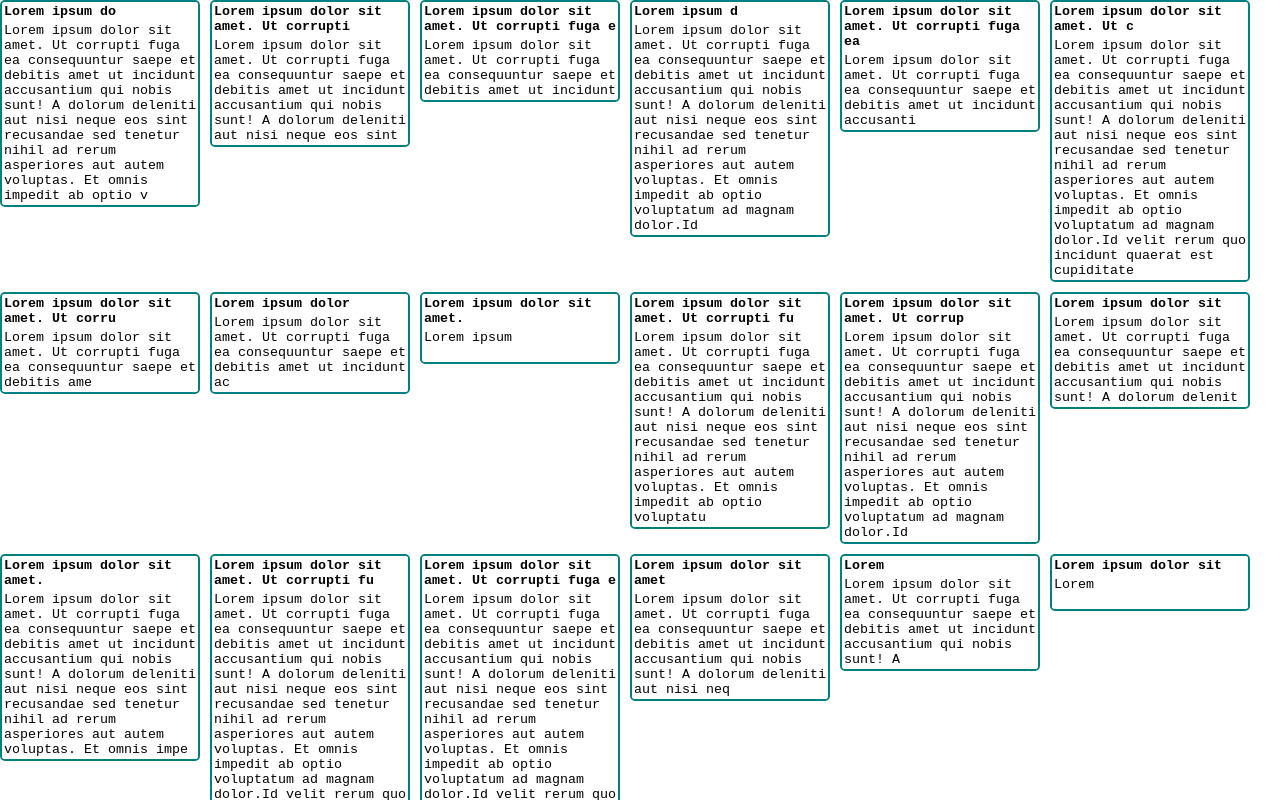
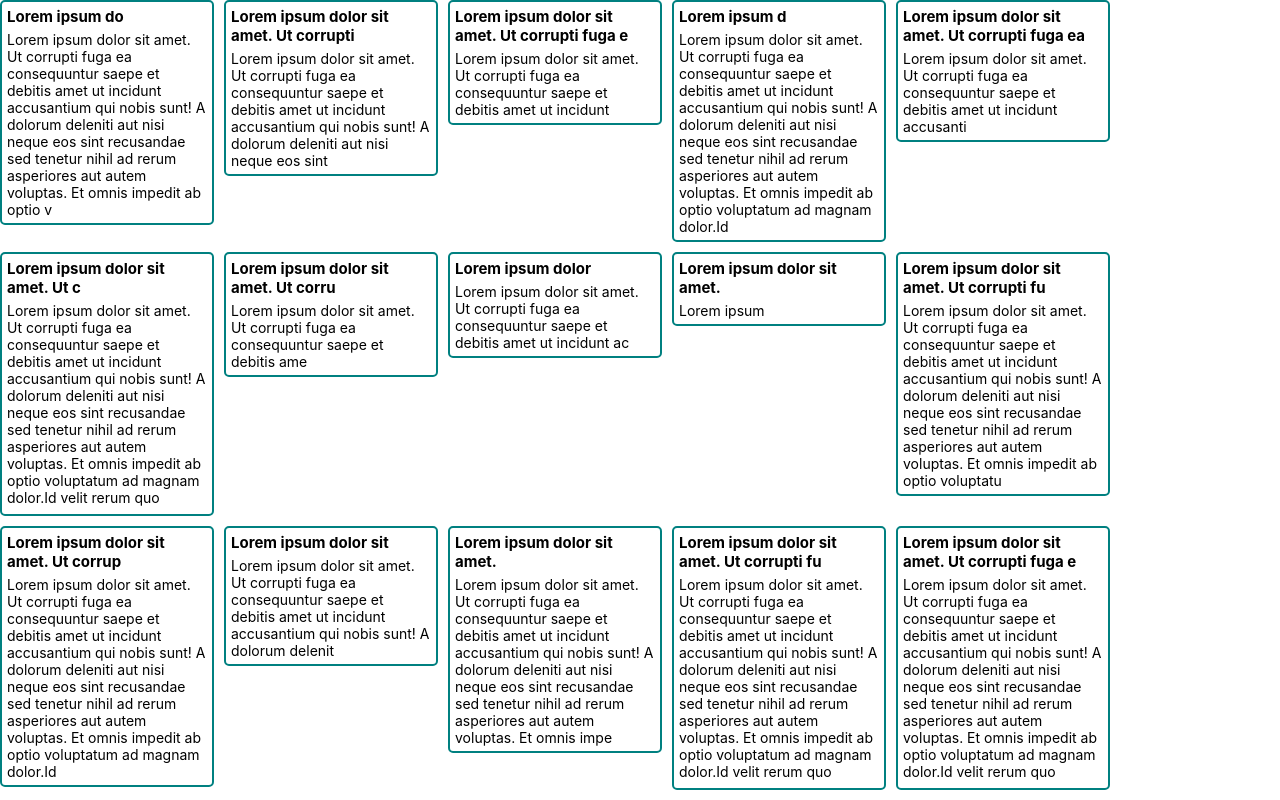
Before and after one commit to arkadyryabinin/react-tests, a React (Create React App) app: page / in a window 1280 px wide. Shown: the top 800 px of the page. Built offline with nearby package versions, Linux system fonts and the light colour scheme.

Commit message:
remove textareas

```diff
--- a/src/App.js
+++ b/src/App.js
@@ -4,117 +4,45 @@ import { getData } from "./initData.js";
 import './Note.css';
 
 // Masonry layout
-// test
+
+function NoteWrapper({ children }) {
+  return (
+    <div className="NoteWrapper">{children}</div>
+  )
+}
 
 function NotesBlock({ children }) {
   return (
-    <div className="NotesBlock">
-      {children}
-    </div>
+    <div className="NotesBlock">{children}</div>
   )
 }
 
 function Note({ initData }) {
   const [noteData, dispatch] = useReducer(noteReducer, initData);
-  const { header, body, headerHeight, bodyHeight, id } = noteData;
-
-  const refHeader = useRef(null);
-  const refBody = useRef(null);
-
-  const handleInput = (area) => (e) =>{
-    // console.log(e.target.clientHeight, e.target.scrollHeight);
-    console.log(e.type)
-    dispatch({
-      type: 'input',
-      area,
-      value: e.target.value,
-      // height: Math.max(e.target.scrollHeight, e.target.clientHeight),
-    });
-    dispatch({
-      type: 'resize',
-      id,
-      headerHeight: Math.max(refHeader.current.scrollHeight, refHeader.current.clientHeight),
-      bodyHeight: Math.max(refBody.current.scrollHeight, refBody.current.clientHeight),
-    });
-  }
-
-  useEffect(() => {
-    resizedList.push({
-      type: 'resize',
-      id,
-      headerHeight: Math.max(refHeader.current.scrollHeight, refHeader.current.clientHeight),
-      bodyHeight: Math.max(refBody.current.scrollHeight, refBody.current.clientHeight),
-    })
-    dispatch({
-      type: 'resize',
-      id,
-      headerHeight: Math.max(refHeader.current.scrollHeight, refHeader.current.clientHeight),
-      bodyHeight: Math.max(refBody.current.scrollHeight, refBody.current.clientHeight),
-    });
-  }, []);
+  const { header, body } = noteData;
 
   return (
     <div className="Note">
-      <NoteHeader text={header} headerHeight={headerHeight} onChange={handleInput('header')} refHeader={refHeader} />
-      <NoteBody text={body} bodyHeight={bodyHeight} onChange={handleInput('body')} refBody={refBody} />
+      <h1 className="NoteHeader">{header}</h1>
+      {body}
     </div>
   );
 }
 
-function NoteBody({ text = '', onChange, bodyHeight, refBody }) {
-  return (
-    <>
-      <textarea
-        placeholder="-- Текст"
-        rows={2}
-        wrap="soft"
-        style={{ height: bodyHeight }}
-        className="NoteBody"
-        value={text}
-        onChange={onChange}
-        onLoad={onChange}
-        ref={refBody}
-      />
-    </>
-  );
-}
-
-function NoteHeader({ text = '', onChange, headerHeight, refHeader }) {
-  return (
-    <>
-      <textarea
-        placeholder="-- Заголовок"
-        rows={1}
-        style={{ height: headerHeight }}
-        wrap="hard"
-        className="NoteHeader"
-        value={text}
-        onChange={onChange}
-        ref={refHeader}
-      />
-    </>
-  );
-}
 
 const initList = getData();
-const resizedList = [];
+// const resizedList = [];
 
 export default function EditContent() {
-  // const [list, dispatch] = useReducer(noteReducer, initList);
 
-  // const handleInput = (index) =>(e) =>{
-  //   dispatch({
-  //     type: 'input',
-  //     index,
-  //     text: e.target.value,
-  //   });
-  // }
-  console.log(resizedList);
+  // console.log(resizedList);
   return (
     <NotesBlock>
       {initList.map((item) => (
         // <Note key={item.id} initData={{ ...item, headerHeight: null, bodyHeight: 40 }}/>
-        <Note key={item.id} initData={item}/>
+        <NoteWrapper>
+          <Note key={item.id} initData={item}/>
+        </NoteWrapper>
       ))}
     </NotesBlock>
   );
--- a/src/Note.css
+++ b/src/Note.css
@@ -5,28 +5,28 @@
   align-items: flex-start;
   gap: 10px;
 }
-.Note {
+.NoteWrapper {
   border: 2px solid teal;
   box-sizing: border-box;
+  border-radius: 5px;
+  padding: 5px;
+}
+.Note {
+  border: none;
+  box-sizing: border-box;
   width: 200px;
-  border-radius: 5px;
-}
-.NoteHeader {
-  resize: none;
-  font-weight: bold;
-  display: block;
-  width: 100%;
-  box-sizing: border-box;
-  border: none;
-  border-radius: 3px;
+  font-size: 14px;
+  font-weight: normal;
+  max-height: 250px;
+  overflow: hidden;
+  /* white-space: nowrap; */
+  /* text-overflow: ellipsis;
+  display: inline-block; */
 }
 
-.NoteBody {
-  resize: none;
-  font-weight: normal;
-  display: block;
-  width: 100%;
-  box-sizing: border-box;
-  border: none;
-  border-radius: 3px;
+.NoteHeader {
+  margin: 0 0 5px;
+  padding: 0;
+  font-size: 15px;
+  font-weight: bold;
 }
```
Also changed, not shown: src/Note.js (added, +30 -0 lines), src/old-framents.txt (added).
